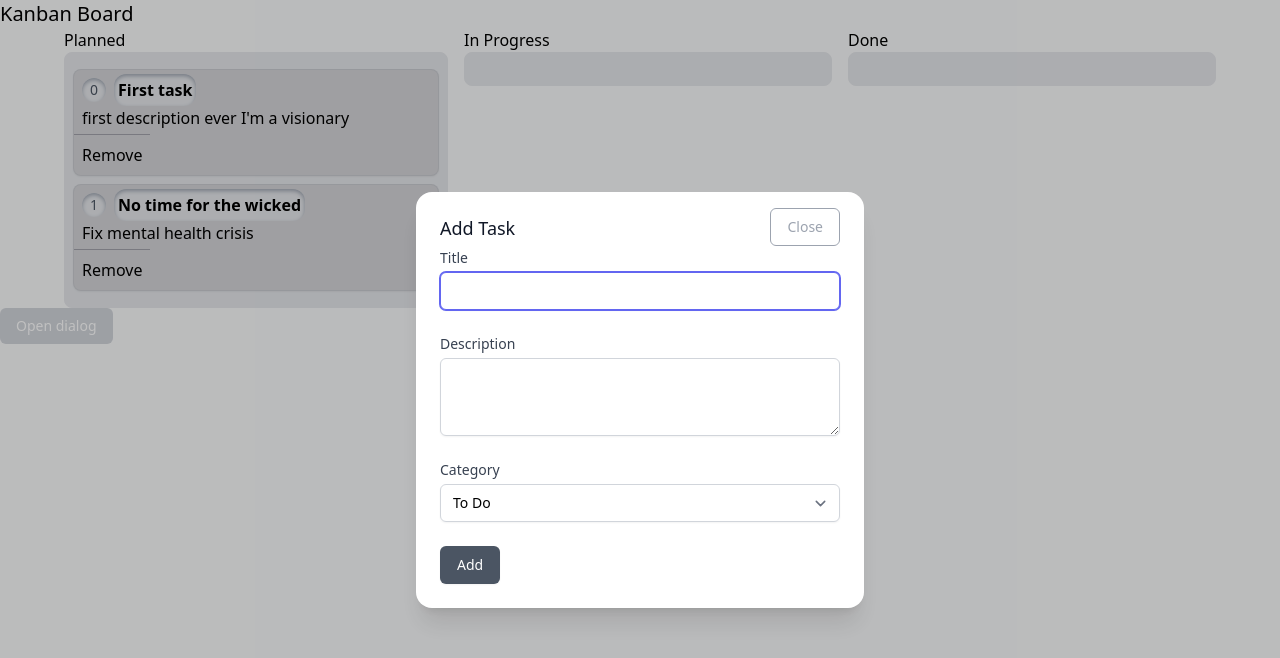
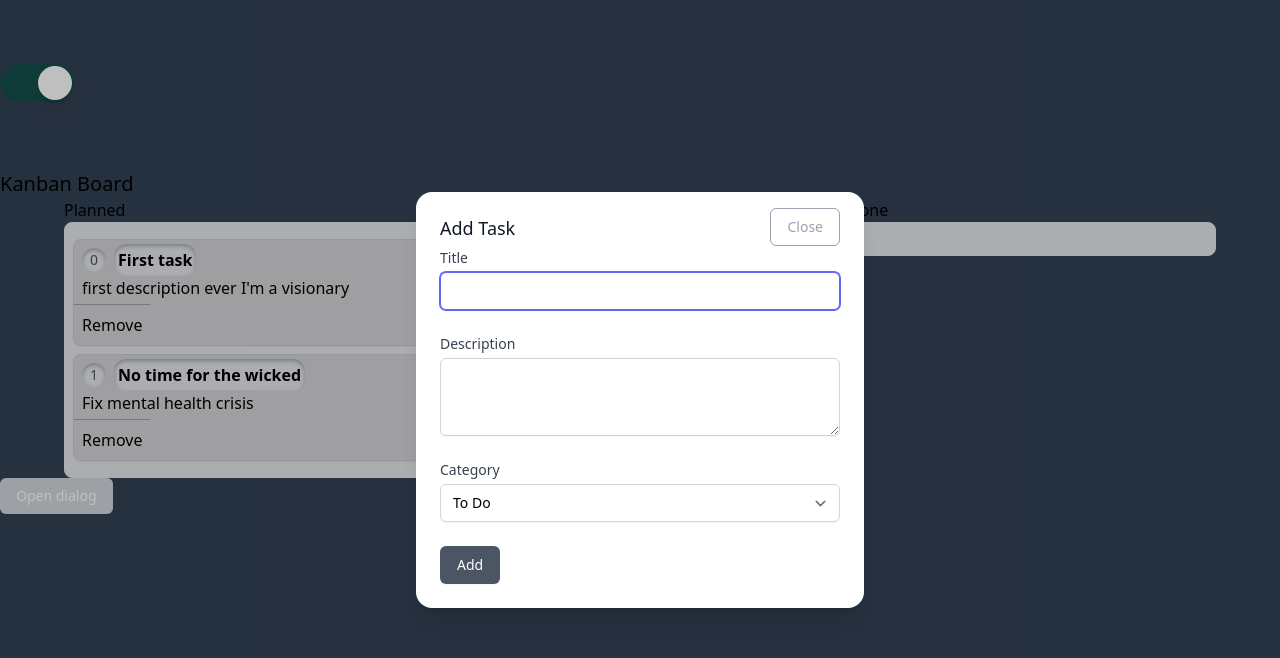
Before and after one commit to vlaier/Kanban-Boards, a Next.js app: page / in a window 1280 px wide. Shown: the top 658 px of the page. Built offline with nearby package versions, Linux system fonts and the light colour scheme.

Commit message:
feat: add dark mode toggle

```diff
--- a/src/pages/index.tsx
+++ b/src/pages/index.tsx
@@ -2,9 +2,34 @@
 import { TaskFormModal } from '@/components/board/form/TaskForm';
 import Board from '@/components/board/grid/Board';
 import { mockBasicBoardProps } from '@/components/board/grid/Board.mocks';
+import { Switch } from '@headlessui/react';
 import Head from 'next/head';
+import { Dispatch, SetStateAction, useState } from 'react';
+const Toggle: React.FC<{
+  enabled: boolean;
+  setEnabled: Dispatch<SetStateAction<boolean>>;
+}> = ({ enabled, setEnabled }) => {
+  return (
+    <div className="py-16">
+      <Switch
+        checked={enabled}
+        onChange={setEnabled}
+        className={`${enabled ? 'bg-teal-900' : 'bg-teal-700'}
+          relative inline-flex h-[38px] w-[74px] shrink-0 cursor-pointer rounded-full border-2 border-transparent transition-colors duration-200 ease-in-out focus:outline-none focus-visible:ring-2  focus-visible:ring-white focus-visible:ring-opacity-75`}
+      >
+        <span className="sr-only">Use setting</span>
+        <span
+          aria-hidden="true"
+          className={`${enabled ? 'translate-x-9' : 'translate-x-0'}
+            pointer-events-none inline-block h-[34px] w-[34px] transform rounded-full bg-white shadow-lg ring-0 transition duration-200 ease-in-out`}
+        />
+      </Switch>
+    </div>
+  );
+};
 
 export default function Home() {
+  const [isDark, setIsDark] = useState(true);
   return (
     <>
       <Head>
@@ -13,13 +38,16 @@
         <meta name="viewport" content="width=device-width, initial-scale=1" />
         <link rel="icon" href="/favicon.ico" />
       </Head>
+      <div className={`${isDark && 'dark'}`}>
         <main className="min-h-screen bg-gray-50 dark:bg-slate-700 ">
+          <Toggle enabled={isDark} setEnabled={setIsDark} />
           <h1 className="text-xl">Kanban Board</h1>
           <BoardContextProvider initialTasks={mockBasicBoardProps.base}>
             <Board />
             <TaskFormModal />
           </BoardContextProvider>
         </main>
+      </div>
     </>
   );
 }
--- a/tailwind.config.js
+++ b/tailwind.config.js
@@ -5,4 +5,5 @@
     extend: {},
   },
   plugins: [require('@tailwindcss/typography'), require('@tailwindcss/forms')],
+  darkMode: 'class',
 };
```
Lines whose indentation alone changed are shown as unchanged.
